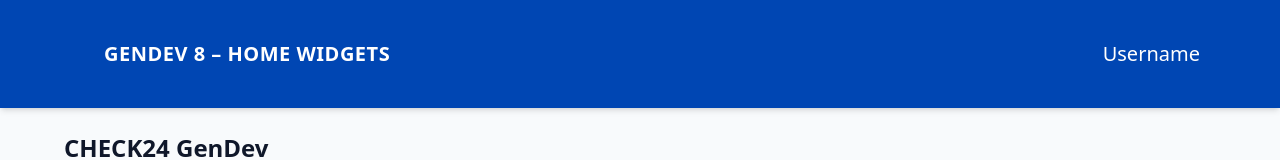
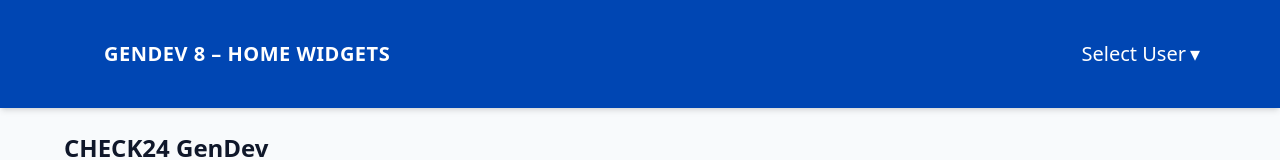
Before and after one commit to Iris-Wildauer/GenDev-8-Application, a Next.js app: page / in a window 1280 px wide. Shown: the top 160 px of the page. Built offline with nearby package versions, Linux system fonts and the light colour scheme.

Commit message:
adds users

```diff
--- /dev/null
+++ b/app/components/Users.tsx
@@ -0,0 +1,30 @@
+"use client";
+
+import {getAllUsers} from "../../lib/users";
+import {useState} from "react";
+
+export function Usernames() {
+    const [selectedUsername, setUser]  = useState<string | null>(null);
+
+    return (
+        <>
+            <details className="relative">
+                <summary className="list-none cursor-pointer flex items-center gap-1">
+                    <span>{selectedUsername || "Select User"}</span>
+                    <span aria-hidden>▾</span>
+                </summary>
+
+                <div className="absolute right-0 mt-2 w-48 bg-white text-black rounded-md shadow-lg py-1 z-10">
+                    {getAllUsers().map((user) => (
+                        <button
+                            onClick={() => setUser(user.username)}
+                            key={user.id}
+                            className="block w-full text-left px-4 py-2 hover:bg-gray-100">
+                            {user.username}
+                        </button>
+                    ))}
+                </div>
+            </details>
+        </>
+    );
+}
--- a/app/layout.tsx
+++ b/app/layout.tsx
@@ -1,4 +1,5 @@
 import "./globals.css";
+import { Usernames } from "./components/Users"
 
 export const metadata = {
     title: "CHECK24 GenDev – Home Widgets PoC",
@@ -23,13 +24,23 @@
                 <div className="hidden md:flex items-center gap-2">
                 </div>
 
-                <nav className="flex items-center gap-2 text-xl font-medium">
-                    Username
+                <nav className="flex items-center gap-2 text-xl font-medium relative">
+{/*
+                    <details className="relative">
+                        <summary className="list-none cursor-pointer flex items-center gap-1">
+                            <span>{username || "Select User"}</span>
+                            <span aria-hidden>▾</span>
+                        </summary>
+*/}
+                        <Usernames />
+
+                    {/*</details>*/}
                 </nav>
             </div>
         </header>
     );
 }
+
 
 export default function RootLayout({ children }) {
     return (
--- /dev/null
+++ b/lib/users.ts
@@ -0,0 +1,22 @@
+export const USERS = [
+    {
+        id: 1,
+        username: "A",
+    },
+    {
+        id: 2,
+        username: "B",
+    }
+] as const;
+
+export function getUser(username: string){
+    return USERS.find(u => u.username == username);
+}
+
+export function getAllUsers(){
+    return USERS.map(user =>({
+        username: user.username,
+        id: user.id
+    }));
+}
+//prefernces in den einzelnen services!! und bei den services jeweils ein docker image erstellen ganz wichtig
```
Also changed, not shown: docker-compose.yml (+1 -7 lines).
